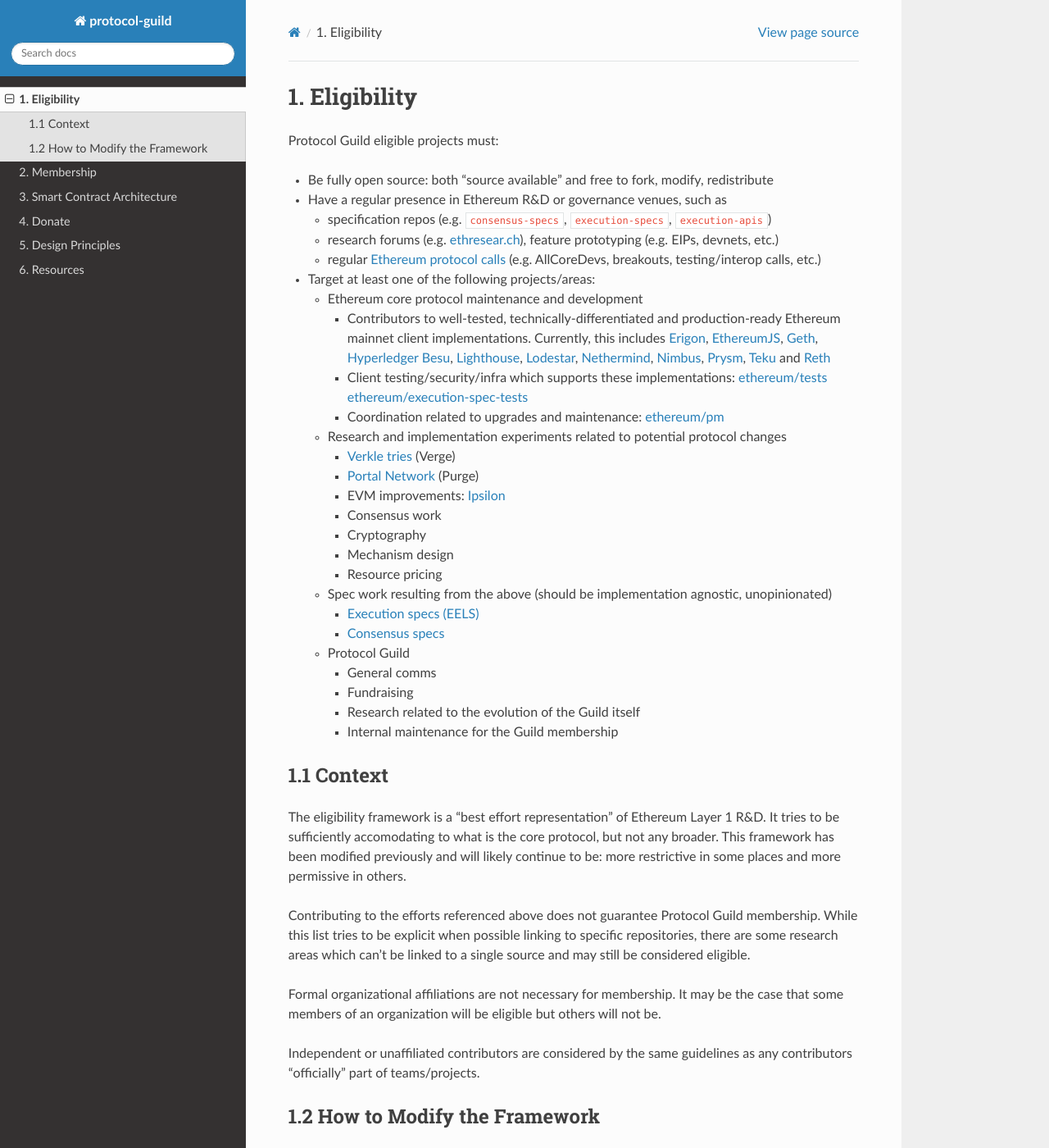
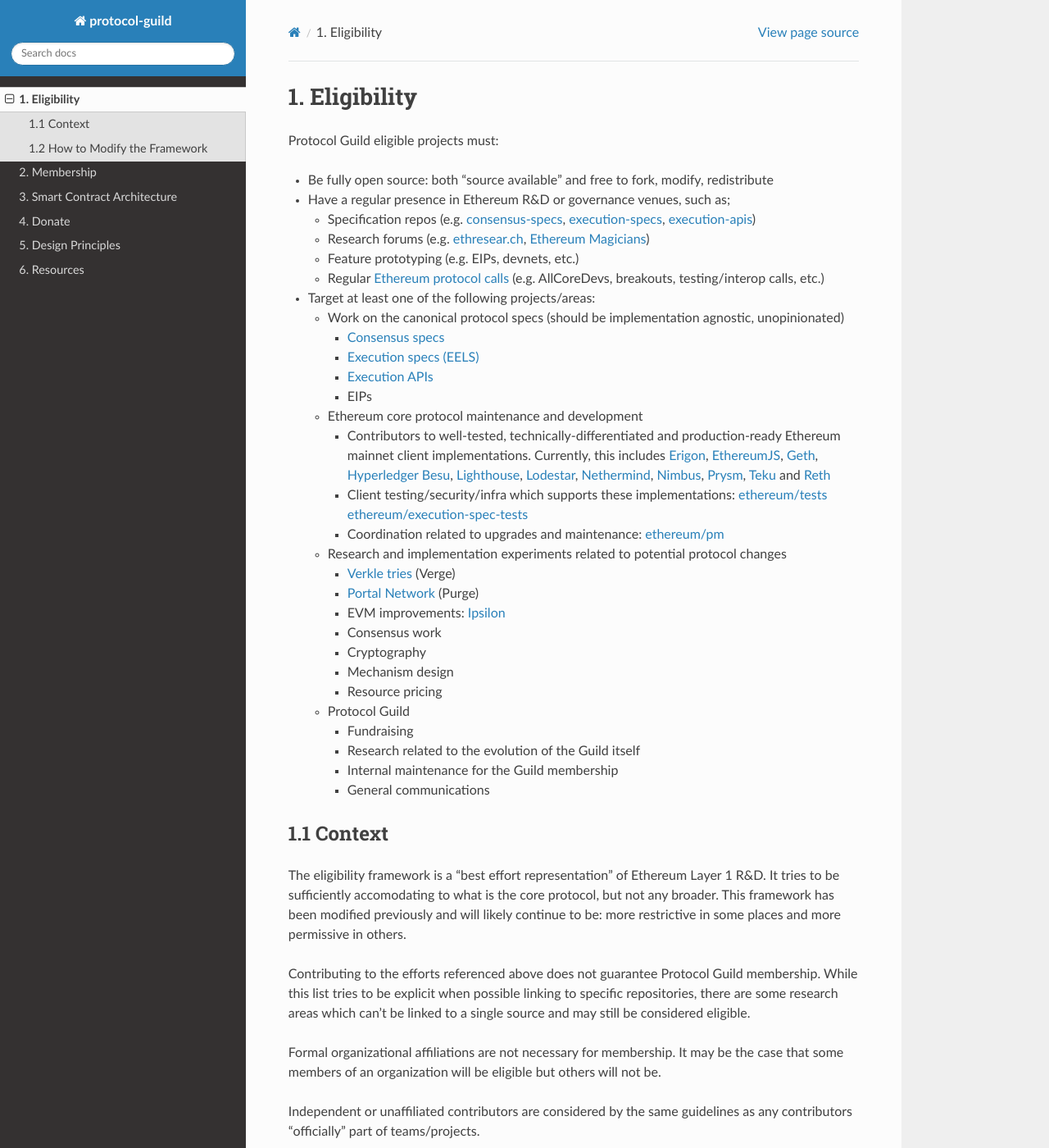
Before and after one commit to protocolguild/documentation, a Sphinx documentation site: the page built from docs/01-eligibility.md, in a window 1280 px wide and 1400 px high. Shown: the whole window at 82% size. Built offline with Sphinx 7.4.7 and the Read the Docs theme 2.0.0, drawn with Linux system fonts in a browser that asks for light colours.

Commit message:
PGv2 - 01-eligibility - Tim's feedback

```diff
--- a/docs/01-eligibility.md
+++ b/docs/01-eligibility.md
@@ -3,11 +3,17 @@
 Protocol Guild eligible projects must:
 
 - Be fully open source: both “source available” and free to fork, modify, redistribute
-- Have a regular presence in Ethereum R&D or governance venues, such as
-  - specification repos (e.g. `consensus-specs`, `execution-specs`, `execution-apis`)
-  - research forums (e.g. [ethresear.ch](https://ethresear.ch)), feature prototyping (e.g. EIPs, devnets, etc.)
-  - regular [Ethereum protocol calls](https://calendar.google.com/calendar/u/0?cid=Y191cGFvZm9uZzhtZ3JtcmtlZ243aWM3aGs1c0Bncm91cC5jYWxlbmRhci5nb29nbGUuY29t) (e.g. AllCoreDevs, breakouts, testing/interop calls, etc.)
+- Have a regular presence in Ethereum R&D or governance venues, such as;
+  - Specification repos (e.g. [consensus-specs](https://github.com/ethereum/consensus-specs), [execution-specs](https://github.com/ethereum/execution-specs), [execution-apis](https://github.com/ethereum/execution-apis))
+  - Research forums (e.g. [ethresear.ch](https://ethresear.ch), [Ethereum Magicians](https://ethereum-magicians.org/))
+  - Feature prototyping (e.g. EIPs, devnets, etc.)
+  - Regular [Ethereum protocol calls](https://calendar.google.com/calendar/u/0?cid=Y191cGFvZm9uZzhtZ3JtcmtlZ243aWM3aGs1c0Bncm91cC5jYWxlbmRhci5nb29nbGUuY29t) (e.g. AllCoreDevs, breakouts, testing/interop calls, etc.)
 - Target at least one of the following projects/areas:
+  - Work on the canonical protocol specs (should be implementation agnostic, unopinionated)
+    - [Consensus specs](https://github.com/ethereum/consensus-specs)
+    - [Execution specs (EELS)](https://github.com/ethereum/execution-specs)
+    - [Execution APIs](https://github.com/ethereum/execution-apis)
+    - EIPs
   - Ethereum core protocol maintenance and development
     - Contributors to well-tested, technically-differentiated and production-ready Ethereum mainnet client implementations. Currently, this includes [Erigon](https://github.com/ledgerwatch/erigon), [EthereumJS](https://github.com/ethereumjs),  [Geth](https://github.com/ethereum/go-ethereum), [Hyperledger Besu](https://github.com/hyperledger/besu), [Lighthouse](https://github.com/sigp/lighthouse), [Lodestar](https://github.com/ChainSafe/lodestar), [Nethermind](https://github.com/NethermindEth/nethermind), [Nimbus](https://github.com/status-im/nimbus-eth2), [Prysm](https://github.com/prysmaticlabs/prysm), [Teku](https://github.com/ConsenSys/teku) and [Reth](https://github.com/paradigmxyz/reth)
     - Client testing/security/infra which supports these implementations: [ethereum/tests](https://github.com/ethereum/tests) [ethereum/execution-spec-tests](https://github.com/ethereum/execution-spec-tests)
@@ -20,14 +26,11 @@
     - Cryptography
     - Mechanism design
     - Resource pricing
-  - Spec work resulting from the above (should be implementation agnostic, unopinionated)
-    - [Execution specs (EELS)](https://github.com/ethereum/execution-specs)
-    - [Consensus specs](https://github.com/ethereum/consensus-specs)
   - Protocol Guild
-    - General comms
     - Fundraising
     - Research related to the evolution of the Guild itself
     - Internal maintenance for the Guild membership
+    - General communications
 
 ## 1.1 Context
 
```
